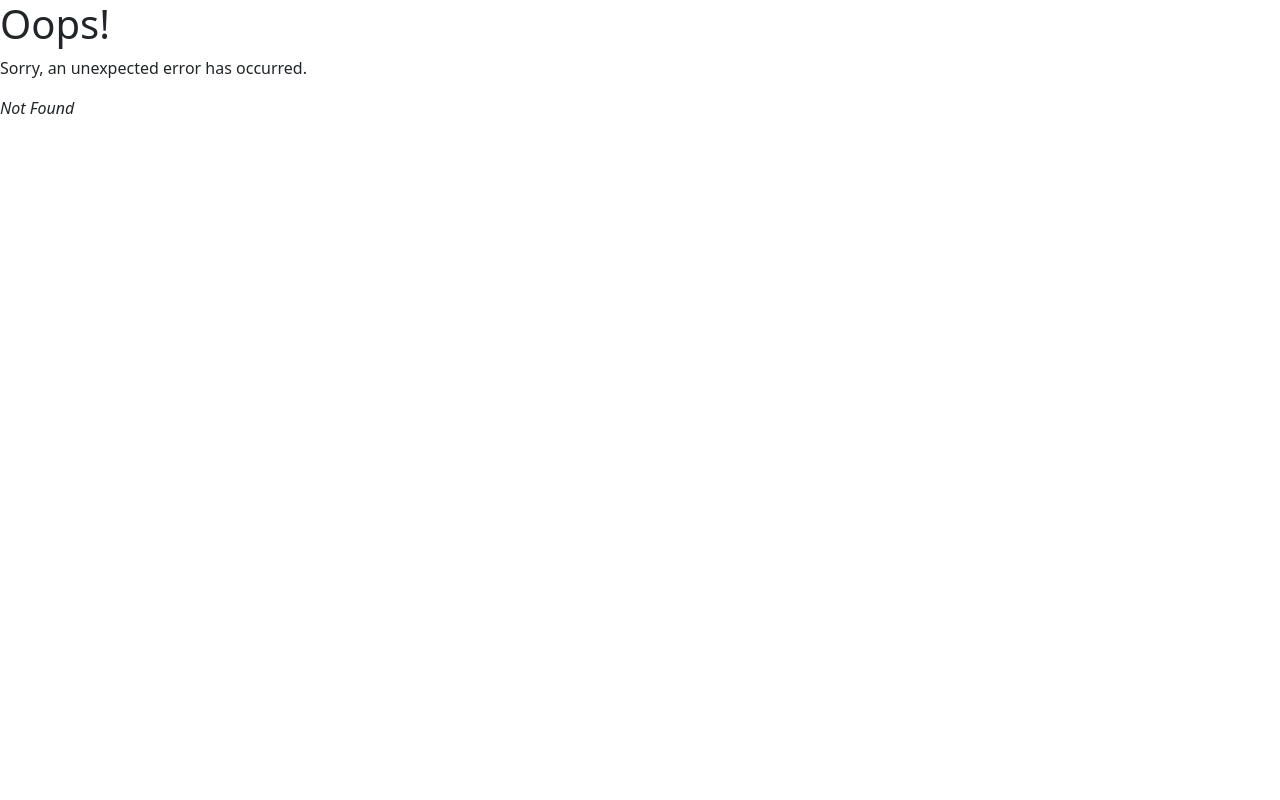
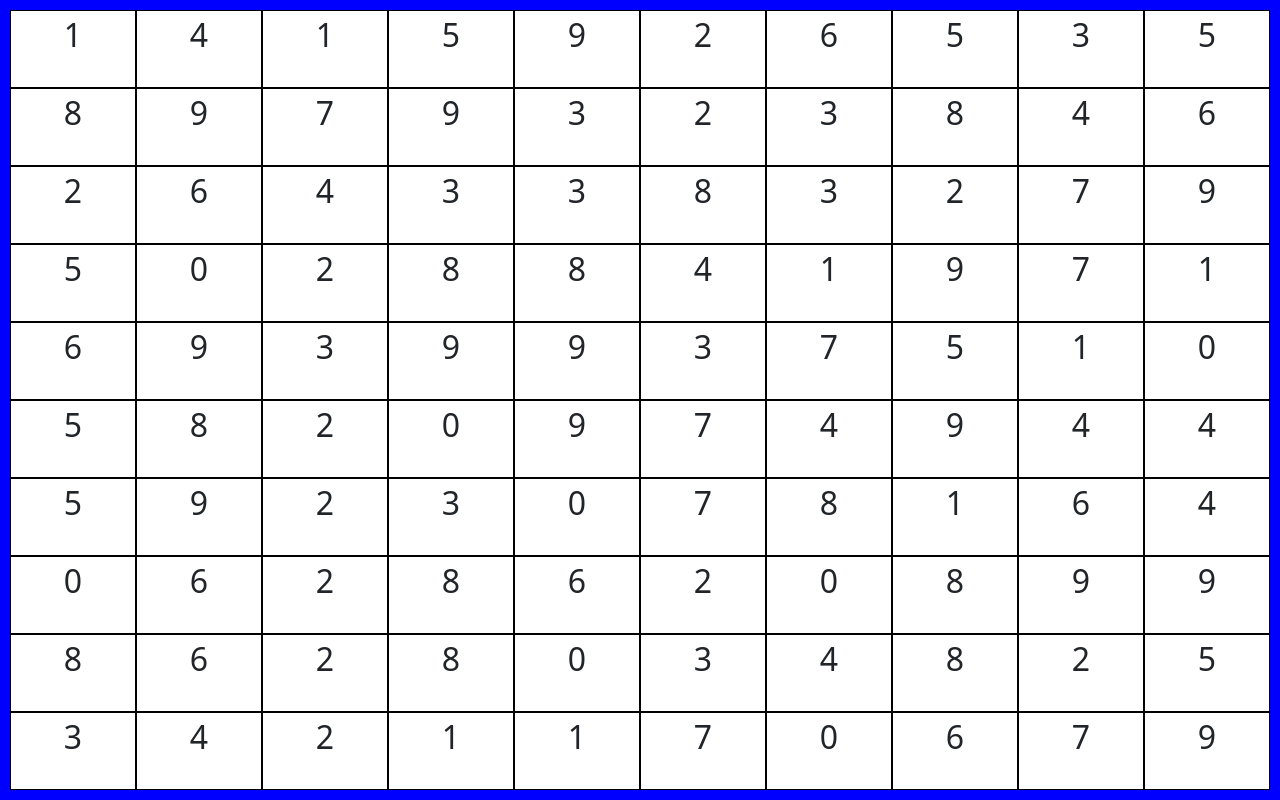
Before and after one commit to Estevan-Gonzales/estevan_b, a React (Vite) app: page /Projects/piclock in a window 1280 px wide. Before the commit this address had no page. Built offline with nearby package versions, Linux system fonts and the light colour scheme; a web font is replaced by a local one.

Commit message:
Added pi clock mvp

```diff
--- /dev/null
+++ b/src/assets/css/piclock.css
@@ -0,0 +1,19 @@
+#pi-clock-container {
+    background-color: blue;
+    padding: 10px;
+    display: grid;
+    position: fixed;
+    top: 0;
+    left: 0;
+    bottom: 0;
+    right: 0;
+    overflow: auto;
+    grid-template-columns: repeat(10, 1fr);
+}
+
+.number-block {
+    background-color: white;
+    border: solid black 1px;
+    text-align: center;
+    font-size: xx-large;
+}
--- a/src/pages/Projects.jsx
+++ b/src/pages/Projects.jsx
@@ -7,6 +7,13 @@ export default function Projects() {
 
     let projects = [
 
+        {
+            name: "PiClock",
+            id: "piclock",
+            image_url: "images/soon.png",
+            description: "A clock using the infinite nature of Pi.",
+            technologies: ["CSS/HTML", "Grid"]
+        },
         {
             name: "Clock",
             id: "clock",
--- /dev/null
+++ b/src/pages/projects/PiClock.jsx
@@ -0,0 +1,39 @@
+import '../../assets/css/piclock.css'
+import { useEffect } from 'react';
+
+function PiClock() {
+
+    useEffect(() => {
+        function returnNumbers() {
+            let numbers = "1415926535897932384626433832795028841971693993751058209749445923078164062862089986280348253421170679"
+            let numbersList = [...numbers]
+            return numbers;
+        }
+
+        let piClockContainer = document.getElementById("pi-clock-container");
+
+        let numbersList = returnNumbers();
+
+        for (let i = 0; i < numbersList.length; i++) {
+            console.log(numbersList[i]);
+            let newBlock = document.createElement('div');
+            newBlock.className = "number-block";
+            newBlock.innerText = numbersList[i];
+            piClockContainer.append(newBlock);
+        }
+
+
+
+
+    }, []);
+
+
+    return(
+        <div id="pi-clock-container">
+        </div>
+    )
+
+
+}
+
+export default PiClock
```
Also changed, not shown: src/main.jsx (+7 -3 lines).
